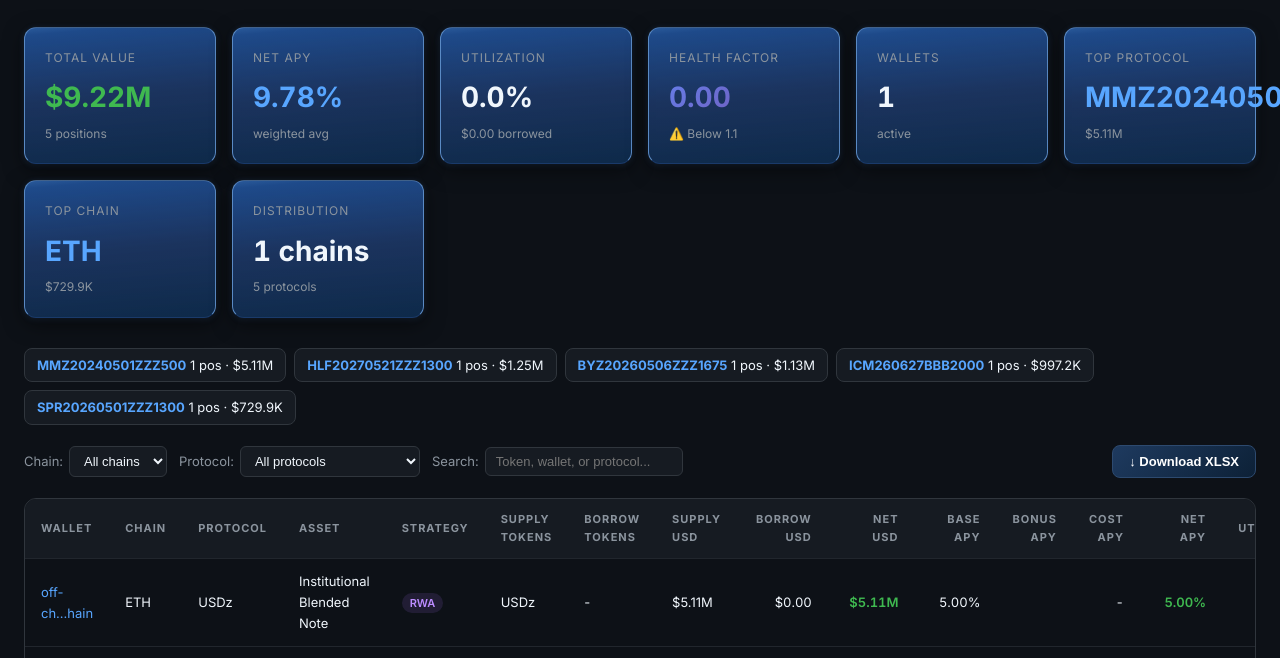
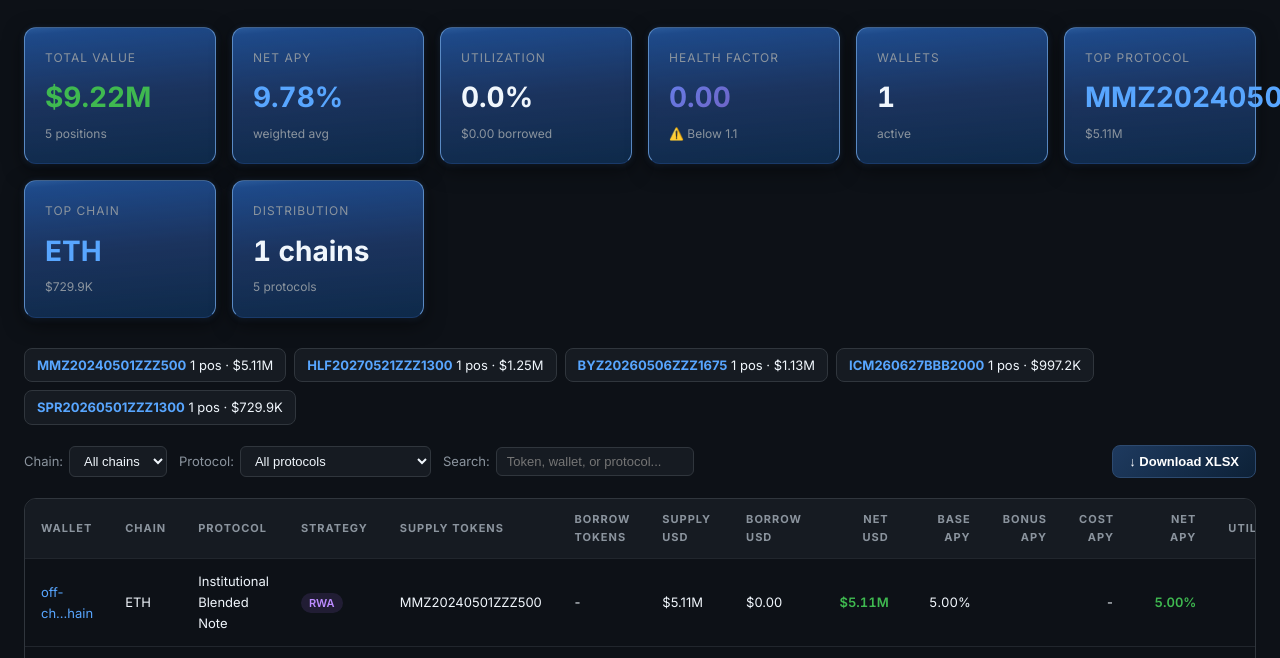
Before and after one commit to bubbamacxtxt-cyber/protocol-yield-tracker, a website: page anzen.html in a window 1280 px wide. Shown: the part 102-760 px from the top of the page. Drawn offline with Linux system fonts and the light colour scheme.

Commit message:
style: Anzen - Protocol=SMB/Litigation/Institutional, Supply Tokens=bond IDs

```diff
--- a/anzen.html
+++ b/anzen.html
@@ -254,7 +254,6 @@ tr:hover td { background: var(--bg-secondary); }
                     <th>Wallet</th>
                     <th>Chain</th>
                     <th>Protocol</th>
-                    <th>Asset</th>
                     <th>Strategy</th>
                     <th>Supply Tokens</th>
                     <th>Borrow Tokens</th>
@@ -280,7 +279,7 @@ const WHALE_VAULTS = {};
 
 const positions = WHALE_DATA;
 const chains = [...new Set(positions.map(p => p.chain))].sort();
-const protos = [...new Set(positions.map(p => p.protocol_name))].sort();
+const protos = [...new Set(positions.map(p => p.asset_type || p.protocol_name))].sort();
 
 // Build vault tabs if multi-vault whale
 if (WHALE_VAULTS && Object.keys(WHALE_VAULTS).length > 0) {
@@ -369,7 +368,7 @@ function renderTable(data) {
         return;
     }
     body.innerHTML = data.map(p => {
-        const supplyTokens = (p.supply || []).map(t => t.symbol).filter(Boolean).join(', ');
+        const supplyTokens = p.protocol_name || (p.supply || []).map(t => t.symbol).filter(Boolean).join(', ');
         const borrowTokens = (p.borrow || []).map(t => t.symbol).filter(Boolean).join(', ');
         const util = p.asset_usd > 0 ? ((Math.abs(p.debt_usd || 0) / p.asset_usd) * 100).toFixed(1) + '%' : '-';
         const hf = p.health_rate ? p.health_rate.toFixed(2) : '-';
@@ -386,7 +385,6 @@ function renderTable(data) {
         return `<tr onclick="showDetail(${detailData})" style="cursor:pointer">
             <td title="${p.wallet || ''}"><a href="https://debank.com/profile/${p.wallet}" target="_blank" style="color:var(--accent-blue);text-decoration:none">${shortWallet(p.wallet)}</a></td>
             <td>${(p.chain || '').toUpperCase()}</td>
-            <td>${p.supply?.[0]?.symbol || '-'}</td>
             <td>${p.asset_type || p.protocol_name || '-'}</td>
             <td>${strategyBadge(p.strategy)}</td>
             <td>${supplyTokens || '-'}</td>
@@ -411,12 +409,12 @@ function filterPositions() {
 
     let data = positions;
     if (chain !== 'all') data = data.filter(p => p.chain === chain);
-    if (proto !== 'all') data = data.filter(p => p.protocol_name === proto);
+    if (proto !== 'all') data = data.filter(p => (p.asset_type || p.protocol_name) === proto);
     if (search) {
         data = data.filter(p =>
             (p.wallet || '').toLowerCase().includes(search) ||
+            (p.asset_type || p.protocol_name || '').toLowerCase().includes(search) ||
             (p.protocol_name || '').toLowerCase().includes(search) ||
-            (p.supply || []).some(t => (t.symbol || '').toLowerCase().includes(search)) ||
             (p.borrow || []).some(t => (t.symbol || '').toLowerCase().includes(search)) ||
             (p.strategy || '').toLowerCase().includes(search)
         );
```
